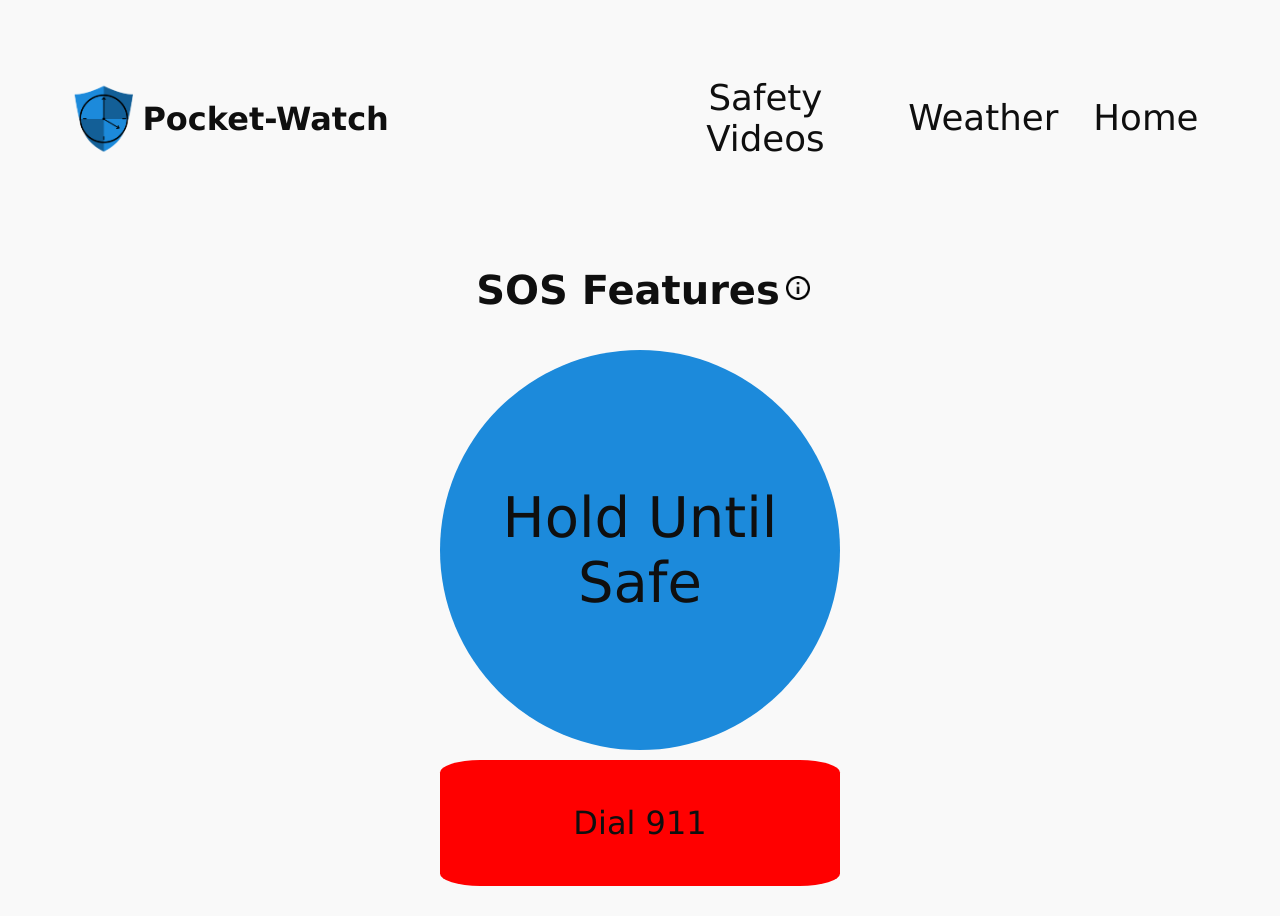
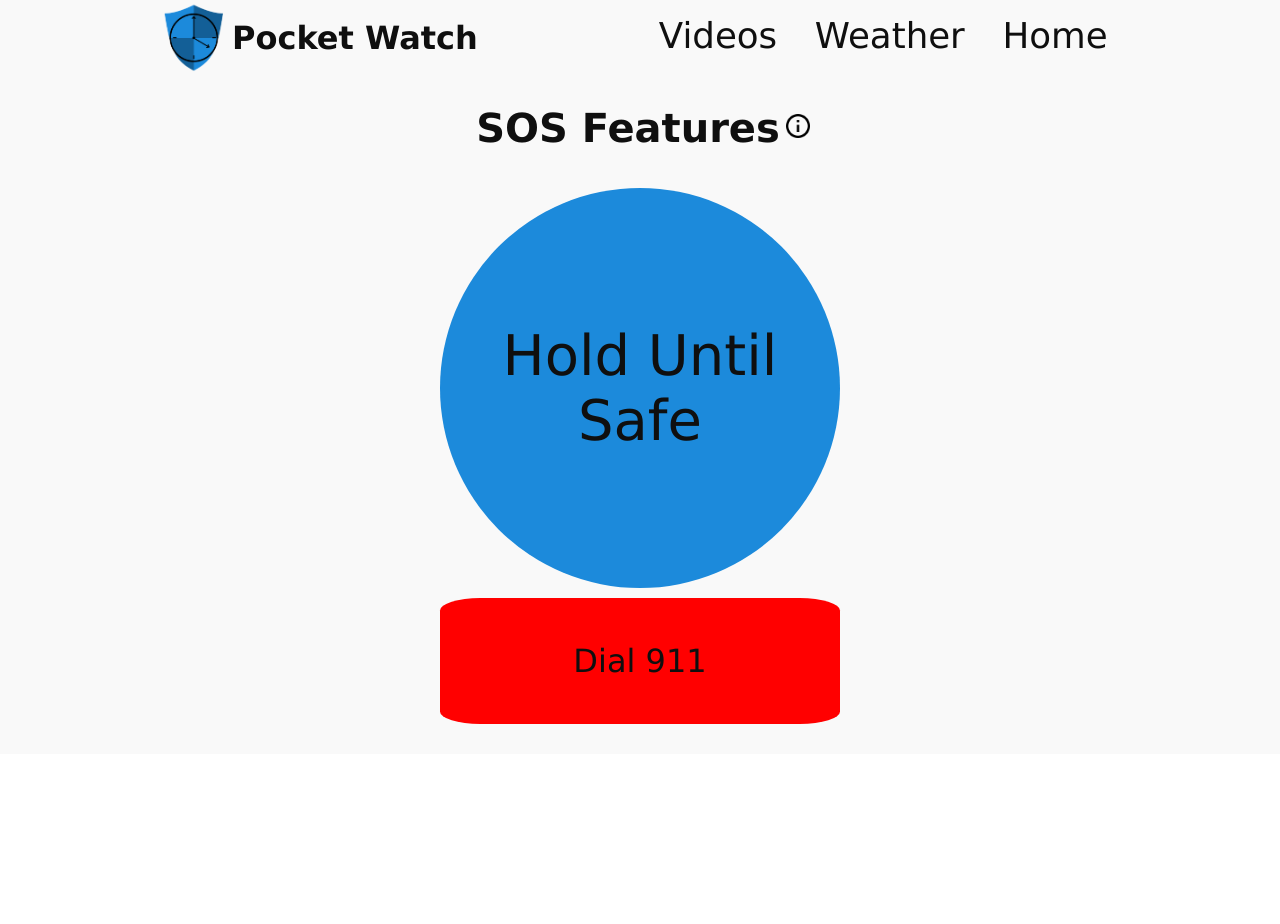
Before and after one commit to conconloo/pocket-watch-project, a React (Create React App) app in the folder client/: page / in a window 1280 px wide. After the commit the page ends 800 px from the top, so only its background shows below. Built offline with nearby package versions, Linux system fonts and the light colour scheme; no server answers.

Commit message:
A few more design changes, plus name changes for cleaner look

```diff
--- a/client/src/App.js
+++ b/client/src/App.js
@@ -25,7 +25,7 @@ const App = () => {
       <div className="Navbar">
         <div className='logo'>
           <img src={image1} alt='pocket-watch-logo' onClick={() => setActive("home")}/>
-          <h1>Pocket-Watch</h1>
+          <h1>Pocket Watch</h1>
         </div>
         <button className="hamburger" id="hamburger" onClick={handleHamburger}>
           <i className="fa fa-bars"></i>
@@ -33,7 +33,7 @@ const App = () => {
         <div className='links' id="links">
           <button onClick={() => setActive("home")} href="/Home">Home</button>
           <button onClick={() => setActive("weatherreport")} href="/Weather">Weather</button>
-          <button onClick={() => setActive("safetyvideos")} href="/SafetyVideos">Safety Videos</button>
+          <button onClick={() => setActive("safetyvideos")} href="/SafetyVideos">Videos</button>
         </div>
       </div>
       <div className="card">
--- a/client/src/index.css
+++ b/client/src/index.css
@@ -139,20 +139,18 @@
   display: flex;
   flex-direction: row;
   align-items: center;
-  min-width: 50%;
 }
 
 .logo img {
   float: left;
   height: 75px;
-  width: auto;
   cursor: pointer;
 }
 
 .Navbar {
   display: flex;
+  margin: 0px 12%;
   justify-content: space-between;
-  padding: 5%;
 }
 
 .hamburger {
@@ -163,6 +161,7 @@
   cursor: pointer;
   display: none;
 }
+
 
 .Navbar .links{
   display: flex;
@@ -183,7 +182,7 @@
   content: '';
   display: block;
   width: 0;
-  height: 2px;
+  height: 4px;
   background: #000;
   transition: width 0.5s ease-in-out;
 }
@@ -212,10 +211,12 @@
 
   .Navbar {
     flex-wrap: wrap;
+    margin: 0;
   }
 
   .hamburger {
     display: block;
+    transform: scale(1.8);
   }
 
   .links.show{
```
